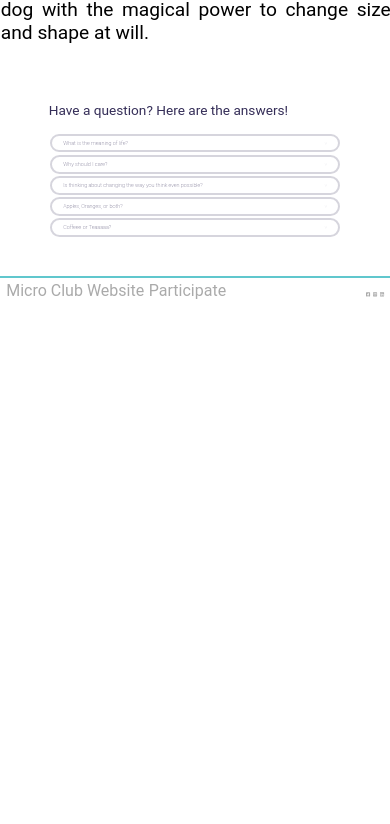
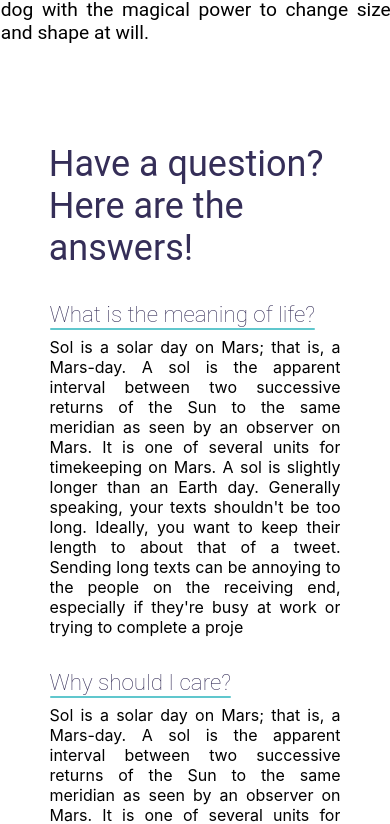
Before and after one commit to MicroClub-USTHB/ioc-website, a React (Create React App) app: page / in a window 390 px wide. Shown: the part 1480-2304 px from the top of the page. Before the commit the page ends 1783 px from the top, so only its background shows below. Built offline with nearby package versions, Linux system fonts and the light colour scheme; what webfontloader would draw is missing.

Commit message:
Made FAQ and Footer responsive.

```diff
--- a/src/Sections/FAQ/FAQ.module.scss
+++ b/src/Sections/FAQ/FAQ.module.scss
@@ -17,3 +17,13 @@
     font-family: 'Roboto';
     font-weight: 400;
 }
+
+@media (max-width: 500px) {
+    .section {
+        margin: 5rem 12.5vw;
+    }
+
+    .title {
+        font-size: 2.25rem;
+    }
+}
--- a/src/components/QA/QA.js
+++ b/src/components/QA/QA.js
@@ -1,13 +1,17 @@
 import React, {useState} from 'react';
+import { useSelector } from 'react-redux';
 
 // Style
 import qaStyle from './QA.module.scss';
 
 const QA = ({questionText, answerText}) => {
+    const isMobile = useSelector(state => state.workspace.isMobile);
     const [AnswerExpand, setAnswerExpand] = useState(false);
     console.log('logged', AnswerExpand);
     let handleAnswerClick = (event) => {
+        if (!isMobile) {
             setAnswerExpand(!AnswerExpand);
+        }
     }
     return (
         <div
@@ -20,22 +24,26 @@ const QA = ({questionText, answerText}) => {
                     <div
                         className={qaStyle.questionLine}
                         style={{
-                            backgroundColor: AnswerExpand? '#60C7CD' : 'transparent'
+                            backgroundColor: isMobile? '#60C7CD' : AnswerExpand? '#60C7CD' : 'transparent'
                         }}
                     ></div>
                 </div>
+                {
+                    !isMobile && (
                         <div
                             className={qaStyle.expandSymbol}
                             style={{
                                 transform: AnswerExpand? 'rotateZ(-90deg)' : 'rotateZ(90deg)'
                             }}
                         >&gt;</div>
+                    )
+                }
             </div>
             <div
                 className={qaStyle.answerContainer}
                 style={{
-                    height: AnswerExpand? '8vw' : '0',
-                    margin: AnswerExpand? '.8vw 0' : '0'
+                    height: !isMobile && (AnswerExpand? '8vw' : '0'),
+                    margin: !isMobile && (AnswerExpand? '.8vw 0' : '0')
                 }}
             >
                 {answerText}
--- a/src/components/QA/QA.module.scss
+++ b/src/components/QA/QA.module.scss
@@ -14,7 +14,6 @@
         }
     }
 }
-
 
 .question {
     font-size: 1.4vw;
@@ -50,3 +49,29 @@
     margin: 8vw 0;
     transition: .5s ease;
 }
+
+@media (max-width: 500px) {
+    .container {
+        border: none;
+        padding: 0;
+        margin: 2rem 0;
+
+        &:hover {
+            border: none;
+        }
+    }
+
+    .question {
+        font-size: 1.4rem;
+    }
+
+    .questionLine {
+        height: .12rem;
+    }
+
+    .answerContainer {
+        width: 100%;
+        margin: .5rem 0;
+        font-size: 1rem;
+    }
+}
--- a/src/components/SignedinNav/SignedinNav.js
+++ b/src/components/SignedinNav/SignedinNav.js
@@ -5,10 +5,11 @@ import { Link } from 'react-router-dom';
 
 // Style
 import snavStyle from './SingedinNav.module.scss';
-import { useDispatch } from 'react-redux';
+import { useDispatch, useSelector } from 'react-redux';
 import { signOut } from '../../redux/workspaceSlice';
 
 const SignedinNav = () => {
+    const isMobile = useSelector(state => state.workspace.isMobile);
     const [NavAppear, setNavAppear] = useState(false);
     const dispatch = useDispatch();
 
@@ -16,13 +17,20 @@ const SignedinNav = () => {
         <div
             className={snavStyle.signedinNav}
             onMouseLeave={() => {
-                setNavAppear(false);
+                if (!isMobile) {
+                    setNavAppear(false);
+                }
             }}
         >
             <div
                 className={snavStyle.circle}
                 onMouseEnter={() => {
-                    setNavAppear(true);
+                    if (!isMobile) {
+                        setNavAppear(true);
+                    }
+                }}
+                onClick={() => {
+                    setNavAppear(state => !state);
                 }}
             >
                 <FontAwesomeIcon
--- a/src/hoc/Layout/Layout.js
+++ b/src/hoc/Layout/Layout.js
@@ -83,20 +83,22 @@ const Layout = ({children}) => {
                 {
                     location.pathname === '/' && (
                         <footer className={layoutStyle.footerBar}>
+                            <div className={layoutStyle.footerContent}>
                                 <div className={layoutStyle.footerLinks}>
-                                <a href="https://www.microclub.net">Micro Club Website</a>
-                                <Link to="/login">Participate</Link>
+                                    <a className={layoutStyle.footerLink} href="https://www.microclub.net">Micro Club Website</a>
+                                    <Link className={layoutStyle.footerLink} to="/login">Participate</Link>
                                 </div>
                                 <div className={layoutStyle.footerSocial}>
                                     <a href="https://www.facebook.com/Micro.Club.USTHB">
-                                    <FontAwesomeIcon icon={faFacebookSquare} />
+                                        <FontAwesomeIcon className={layoutStyle.footerIcon} icon={faFacebookSquare} />
                                     </a>
                                     <a href="https://www.instagram.com/micro.club/">
-                                    <FontAwesomeIcon icon={faInstagramSquare} />
+                                        <FontAwesomeIcon className={layoutStyle.footerIcon} icon={faInstagramSquare} />
                                     </a>
                                     <a href="https://www.linkedin.com/company/micro-club/">
-                                    <FontAwesomeIcon icon={faLinkedin} />
+                                        <FontAwesomeIcon className={layoutStyle.footerIcon} icon={faLinkedin} />
                                     </a>
+                                </div>
                             </div>
                         </footer>
                     )
--- a/src/hoc/Layout/Layout.module.scss
+++ b/src/hoc/Layout/Layout.module.scss
@@ -60,12 +60,15 @@
 }
 
 .footerBar {
+    padding: .6vw 1vw;
+    border-top: 2px solid #60C7CD;
+}
+
+.footerContent {
+    margin: 0 12.5vw;
     display: flex;
+    justify-content: space-between;
     align-items: center;
-    justify-content: space-between;
-    padding: .6vw 1vw;
-    margin-top: 2vw;
-    border-top: 2px solid #60C7CD;
 }
 
 .footerSocial {
@@ -77,15 +80,16 @@
             color: #60C7CD;
         }
     }
-    & > a > * {
+}
+
+
+.footerIcon {
     font-size: 1.2vw;
     color: #AAAAAA;
     transition: .2s ease;
 }
-}
 
-.footerLinks {
-    & > a {
+.footerLink {
     color: #AAAAAA;
     font-family: 'Roboto';
     text-decoration: none;
@@ -93,7 +97,6 @@
     transition: .2s ease;
     &:hover {
         color: #60C7CD;
-        }
     }
 }
 
@@ -105,4 +108,17 @@
     .logo {
         width: 6rem;
     }
+
+    .footerContent {
+        margin: .8rem 12.5vw;
     }
+
+    .footerLink {
+        font-size: 1rem;
+        padding: .8rem .6rem;
+    }
+
+    .footerIcon {
+        font-size: 1.3rem;
+    }
+}
```
Lines whose indentation alone changed are shown as unchanged.
